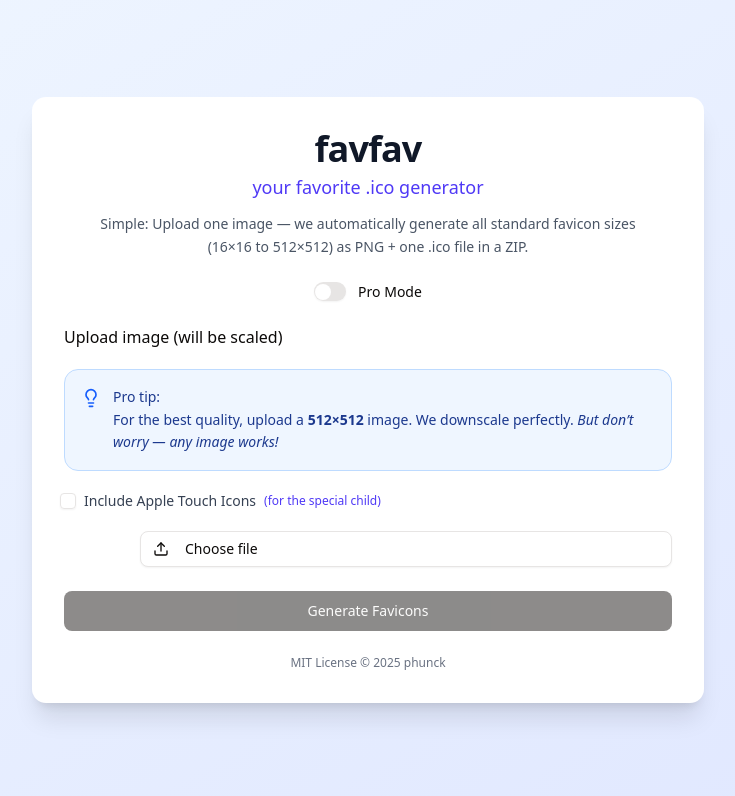
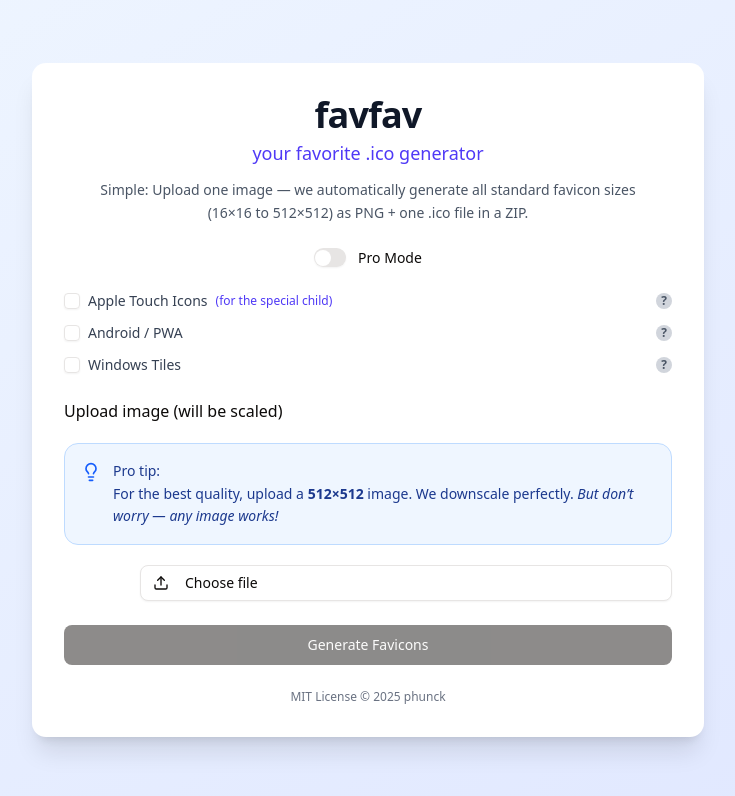
Before and after one commit to phunck/favfav, a Next.js app: page / in a window 1280 px wide. Shown: the top 796 px of the page, without its empty margins (272-1007 px from the left). Built offline with nearby package versions, Linux system fonts and the light colour scheme.

Commit message:
feat: full platform support with 3 opt-in checkboxes + ? tooltips
- Apple, Android/PWA (192, 196, 512 incl. legacy), Windows Tiles
- Hover ? tooltips explain each platform
- Generates manifest.json + browserconfig.xml
- All sizes: 16–512, 70, 120–196, 310
- Zero bloat: only selected platforms

```diff
--- a/package.json
+++ b/package.json
@@ -15,6 +15,7 @@
     "@radix-ui/react-scroll-area": "^1.2.10",
     "@radix-ui/react-slot": "^1.2.3",
     "@radix-ui/react-switch": "^1.2.6",
+    "@radix-ui/react-tooltip": "^1.2.8",
     "class-variance-authority": "^0.7.1",
     "clsx": "^2.1.1",
     "ico-endec": "^0.1.6",
--- a/src/app/api/generate-favicon/route.ts
+++ b/src/app/api/generate-favicon/route.ts
@@ -7,6 +7,8 @@ export async function POST(req: NextRequest) {
     const formData = await req.formData();
     const mode = formData.get("mode") as "simple" | "advanced";
     const includeApple = formData.get("includeApple") === "true";
+    const includeAndroid = formData.get("includeAndroid") === "true";
+    const includeWindows = formData.get("includeWindows") === "true";
 
     let zipBuffer: Buffer;
 
@@ -19,11 +21,11 @@ export async function POST(req: NextRequest) {
           if (file) advancedImages[size] = file;
         }
       }
-      zipBuffer = await generateFaviconZip("advanced", undefined, advancedImages, includeApple);
+      zipBuffer = await generateFaviconZip("advanced", undefined, advancedImages, includeApple, includeAndroid, includeWindows);
     } else {
       const image = formData.get("image") as File;
       if (!image) return new Response("No image uploaded", { status: 400 });
-      zipBuffer = await generateFaviconZip("simple", image, undefined, includeApple);
+      zipBuffer = await generateFaviconZip("simple", image, undefined, includeApple, includeAndroid, includeWindows);
     }
 
     return new Response(zipBuffer.buffer as BodyInit, {
--- a/src/app/page.tsx
+++ b/src/app/page.tsx
@@ -8,17 +8,22 @@ import { Switch } from "@/components/ui/switch";
 import { Card, CardContent, CardHeader, CardTitle } from "@/components/ui/card";
 import { ScrollArea } from "@/components/ui/scroll-area";
 import { Checkbox } from "@/components/ui/checkbox";
+import { Tooltip, TooltipContent, TooltipProvider, TooltipTrigger } from "@/components/ui/tooltip";
 import { CustomFileInput } from "@/components/CustomFileInput";
 import { InfoTip } from "@/components/InfoTip";
 
-const ICO_SIZES = [16, 32, 48, 64, 128, 256, 512] as const;
+const ICO_SIZES = [16, 32, 48, 64, 128, 144, 192, 256, 512] as const;
 const APPLE_SIZES = [120, 152, 167, 180] as const;
+const ANDROID_SIZES = [192, 196, 512] as const;
+const WINDOWS_SIZES = [70, 144, 150, 310] as const;
 
 export default function Home() {
   const [simpleFile, setSimpleFile] = useState<File | null>(null);
   const [advancedFiles, setAdvancedFiles] = useState<Record<number, File | null>>({});
   const [isAdvanced, setIsAdvanced] = useState(false);
   const [includeApple, setIncludeApple] = useState(false);
+  const [includeAndroid, setIncludeAndroid] = useState(false);
+  const [includeWindows, setIncludeWindows] = useState(false);
   const [loading, setLoading] = useState(false);
   const [progress, setProgress] = useState(0);
   const [downloadUrl, setDownloadUrl] = useState<string | null>(null);
@@ -55,6 +60,8 @@ export default function Home() {
     }
 
     formData.append("includeApple", includeApple.toString());
+    formData.append("includeAndroid", includeAndroid.toString());
+    formData.append("includeWindows", includeWindows.toString());
 
     try {
       const res = await fetch("/api/generate-favicon", {
@@ -81,7 +88,9 @@ export default function Home() {
 
   const displaySizes = [
     ...ICO_SIZES,
-    ...(isAdvanced && includeApple ? APPLE_SIZES : [])
+    ...(isAdvanced && includeApple ? APPLE_SIZES : []),
+    ...(isAdvanced && includeAndroid ? ANDROID_SIZES.filter(s => s !== 192 && s !== 512) : []),
+    ...(isAdvanced && includeWindows ? WINDOWS_SIZES.filter(s => s !== 144) : [])
   ].sort((a, b) => a - b);
 
   return (
@@ -113,12 +122,95 @@ export default function Home() {
           </Label>
         </div>
 
+        {/* ==================== PLATFORM CHECKBOXES ==================== */}
+        <div className="space-y-3">
+          {/* Apple */}
+          <div className="flex items-center justify-between">
+            <div className="flex items-center space-x-2">
+              <Checkbox
+                id="apple"
+                checked={includeApple}
+                onCheckedChange={(checked) => setIncludeApple(checked === true)}
+              />
+              <Label htmlFor="apple" className="cursor-pointer text-sm font-normal text-gray-700">
+                Apple Touch Icons{" "}
+                <span className="text-indigo-600 font-medium text-xs">
+                  (for the special child)
+                </span>
+              </Label>
+            </div>
+            <TooltipProvider>
+              <Tooltip>
+                <TooltipTrigger asChild>
+                  <button className="w-4 h-4 rounded-full bg-gray-300 text-gray-600 text-xs font-bold flex items-center justify-center hover:bg-gray-400">
+                    ?
+                  </button>
+                </TooltipTrigger>
+                <TooltipContent>
+                  <p>iPhone & iPad homescreen icons (120–180px)</p>
+                </TooltipContent>
+              </Tooltip>
+            </TooltipProvider>
+          </div>
+
+          {/* Android / PWA (inkl. Legacy) */}
+          <div className="flex items-center justify-between">
+            <div className="flex items-center space-x-2">
+              <Checkbox
+                id="android"
+                checked={includeAndroid}
+                onCheckedChange={(checked) => setIncludeAndroid(checked === true)}
+              />
+              <Label htmlFor="android" className="cursor-pointer text-sm font-normal text-gray-700">
+                Android / PWA
+              </Label>
+            </div>
+            <TooltipProvider>
+              <Tooltip>
+                <TooltipTrigger asChild>
+                  <button className="w-4 h-4 rounded-full bg-gray-300 text-gray-600 text-xs font-bold flex items-center justify-center hover:bg-gray-400">
+                    ?
+                  </button>
+                </TooltipTrigger>
+                <TooltipContent>
+                  <p>Chrome & Android homescreen (192×192, 196×196 legacy, 512×512)</p>
+                </TooltipContent>
+              </Tooltip>
+            </TooltipProvider>
+          </div>
+
+          {/* Windows Tiles */}
+          <div className="flex items-center justify-between">
+            <div className="flex items-center space-x-2">
+              <Checkbox
+                id="windows"
+                checked={includeWindows}
+                onCheckedChange={(checked) => setIncludeWindows(checked === true)}
+              />
+              <Label htmlFor="windows" className="cursor-pointer text-sm font-normal text-gray-700">
+                Windows Tiles
+              </Label>
+            </div>
+            <TooltipProvider>
+              <Tooltip>
+                <TooltipTrigger asChild>
+                  <button className="w-4 h-4 rounded-full bg-gray-300 text-gray-600 text-xs font-bold flex items-center justify-center hover:bg-gray-400">
+                    ?
+                  </button>
+                </TooltipTrigger>
+                <TooltipContent>
+                  <p>Windows Start menu & taskbar tiles (70×70 to 310×310)</p>
+                </TooltipContent>
+              </Tooltip>
+            </TooltipProvider>
+          </div>
+        </div>
+
         {/* ==================== SIMPLE MODE ==================== */}
         {!isAdvanced && (
           <div className="space-y-5">
             <Label className="text-base font-medium">Upload image (will be scaled)</Label>
 
-            {/* Simple Mode InfoTip */}
             <InfoTip>
               <p className="font-medium">Pro tip:</p>
               <p>
@@ -126,21 +218,6 @@ export default function Home() {
                 We downscale perfectly. <em>But don’t worry — any image works!</em>
               </p>
             </InfoTip>
-
-            {/* Apple Checkbox */}
-            <div className="flex items-center space-x-2 -ml-1">
-              <Checkbox
-                id="include-apple"
-                checked={includeApple}
-                onCheckedChange={(checked) => setIncludeApple(checked as boolean)}
-              />
-              <Label htmlFor="include-apple" className="cursor-pointer text-sm font-normal text-gray-700">
-                Include Apple Touch Icons{" "}
-                <span className="text-indigo-600 font-medium text-xs">
-                  (for the special child)
-                </span>
-              </Label>
-            </div>
 
             <CustomFileInput
               id="simple-image"
@@ -158,8 +235,6 @@ export default function Home() {
               <CardTitle>Upload per size</CardTitle>
             </CardHeader>
             <CardContent className="space-y-6">
-
-              {/* Pro Mode InfoTip */}
               <InfoTip>
                 <p className="font-medium">Pixel-perfect control:</p>
                 <p>
@@ -168,22 +243,6 @@ export default function Home() {
                 </p>
               </InfoTip>
 
-              {/* Apple Checkbox */}
-              <div className="flex items-center space-x-2 -ml-1">
-                <Checkbox
-                  id="include-apple"
-                  checked={includeApple}
-                  onCheckedChange={(checked) => setIncludeApple(checked as boolean)}
-                />
-                <Label htmlFor="include-apple" className="cursor-pointer text-sm font-normal text-gray-700">
-                  Include Apple Touch Icons{" "}
-                  <span className="text-indigo-600 font-medium text-xs">
-                    (for the special child)
-                  </span>
-                </Label>
-              </div>
-
-              {/* Dynamische Größenliste */}
               <ScrollArea className="h-96 pr-4">
                 <div className="space-y-4">
                   {displaySizes.map((size) => (
--- /dev/null
+++ b/src/components/ui/tooltip.tsx
@@ -0,0 +1,61 @@
+"use client"
+
+import * as React from "react"
+import * as TooltipPrimitive from "@radix-ui/react-tooltip"
+
+import { cn } from "@/lib/utils"
+
+function TooltipProvider({
+  delayDuration = 0,
+  ...props
+}: React.ComponentProps<typeof TooltipPrimitive.Provider>) {
+  return (
+    <TooltipPrimitive.Provider
+      data-slot="tooltip-provider"
+      delayDuration={delayDuration}
+      {...props}
+    />
+  )
+}
+
+function Tooltip({
+  ...props
+}: React.ComponentProps<typeof TooltipPrimitive.Root>) {
+  return (
+    <TooltipProvider>
+      <TooltipPrimitive.Root data-slot="tooltip" {...props} />
+    </TooltipProvider>
+  )
+}
+
+function TooltipTrigger({
+  ...props
+}: React.ComponentProps<typeof TooltipPrimitive.Trigger>) {
+  return <TooltipPrimitive.Trigger data-slot="tooltip-trigger" {...props} />
+}
+
+function TooltipContent({
+  className,
+  sideOffset = 0,
+  children,
+  ...props
+}: React.ComponentProps<typeof TooltipPrimitive.Content>) {
+  return (
+    <TooltipPrimitive.Portal>
+      <TooltipPrimitive.Content
+        data-slot="tooltip-content"
+        sideOffset={sideOffset}
+        className={cn(
+          "bg-foreground text-background animate-in fade-in-0 zoom-in-95 data-[state=closed]:animate-out data-[state=closed]:fade-out-0 data-[state=closed]:zoom-out-95 data-[side=bottom]:slide-in-from-top-2 data-[side=left]:slide-in-from-right-2 data-[side=right]:slide-in-from-left-2 data-[side=top]:slide-in-from-bottom-2 z-50 w-fit origin-(--radix-tooltip-content-transform-origin) rounded-md px-3 py-1.5 text-xs text-balance",
+          className
+        )}
+        {...props}
+      >
+        {children}
+        <TooltipPrimitive.Arrow className="bg-foreground fill-foreground z-50 size-2.5 translate-y-[calc(-50%_-_2px)] rotate-45 rounded-[2px]" />
+      </TooltipPrimitive.Content>
+    </TooltipPrimitive.Portal>
+  )
+}
+
+export { Tooltip, TooltipTrigger, TooltipContent, TooltipProvider }
--- a/src/lib/favicon-generator.ts
+++ b/src/lib/favicon-generator.ts
@@ -3,83 +3,82 @@ import sharp from "sharp";
 import { encodeIco } from "ico-endec";
 import JSZip from "jszip";
 
-const ALL_SIZES = [16, 32, 48, 64, 128, 256, 512] as const;
+const ALL_SIZES = [16, 32, 48, 64, 128, 144, 192, 256, 512] as const;
 const APPLE_SIZES = [120, 152, 167, 180] as const;
+const ANDROID_SIZES = [192, 196, 512] as const;
+const WINDOWS_SIZES = [70, 144, 150, 310] as const;
 
 export async function generateFaviconZip(
   mode: "simple" | "advanced",
   simpleImage?: File,
   advancedImages?: Record<number, File>,
-  includeApple: boolean = false
+  includeApple: boolean = false,
+  includeAndroid: boolean = false,
+  includeWindows: boolean = false
 ): Promise<Buffer> {
   const zip = new JSZip();
   const icoBuffers: Buffer[] = [];
 
-  // Helper: Resize nur wenn nötig
   const resizeIfNeeded = async (buffer: Buffer, targetSize: number, sourceSize?: number): Promise<Buffer> => {
-    if (sourceSize === targetSize) {
-      return buffer; // Pixel-perfect: 1:1
-    }
+    if (sourceSize === targetSize) return buffer;
     return await sharp(buffer)
-      .resize(targetSize, targetSize, {
-        fit: "contain",
-        background: { r: 0, g: 0, b: 0, alpha: 0 },
-      })
+      .resize(targetSize, targetSize, { fit: "contain", background: { r: 0, g: 0, b: 0, alpha: 0 } })
       .png()
       .toBuffer();
   };
 
+  // ==================== PRO MODE ====================
   if (mode === "advanced" && advancedImages) {
-    // 1. Sammle alle hochgeladenen Bilder mit Größe
     const uploaded = Object.entries(advancedImages)
       .map(([sizeStr, file]) => ({ size: parseInt(sizeStr, 10), file }))
       .filter((x): x is { size: number; file: File } => x.file !== null);
 
-    // 2. Finde das größte Bild für Fallback
     const largest = uploaded.reduce((max, cur) => (cur.size > max.size ? cur : max), uploaded[0]);
 
-    // 3. Zielgrößen bestimmen
     const targetSizes = [
       ...ALL_SIZES,
       ...(includeApple ? APPLE_SIZES : []),
+      ...(includeAndroid ? ANDROID_SIZES.filter(s => !ALL_SIZES.includes(s as any)) : []),
+      ...(includeWindows ? WINDOWS_SIZES.filter(s => !ALL_SIZES.includes(s as any)) : [])
     ];
 
-    // 4. Für jede Zielgröße
     for (const targetSize of targetSizes) {
-      const uploadedForSize = uploaded.find((x) => x.size === targetSize);
-
+      const uploadedForSize = uploaded.find(x => x.size === targetSize);
       let sourceBuffer: Buffer;
       let sourceSize: number;
 
       if (uploadedForSize) {
-        // Pixel-perfect: 1:1
         sourceBuffer = Buffer.from(await uploadedForSize.file.arrayBuffer());
         sourceSize = uploadedForSize.size;
       } else if (largest && largest.size >= targetSize) {
-        // Runterskalieren vom größten
         sourceBuffer = Buffer.from(await largest.file.arrayBuffer());
         sourceSize = largest.size;
       } else if (largest) {
-        // Hochskalieren (nur wenn keine bessere Option)
         sourceBuffer = Buffer.from(await largest.file.arrayBuffer());
         sourceSize = largest.size;
       } else {
-        continue; // Sollte nie passieren
+        continue;
       }
 
       const png = await resizeIfNeeded(sourceBuffer, targetSize, sourceSize);
-      const filename = targetSize <= 512
-        ? `favicon-${targetSize}x${targetSize}.png`
-        : `apple-touch-icon-${targetSize}x${targetSize}.png`;
+      let filename = "";
+
+      if (ALL_SIZES.includes(targetSize as any)) {
+        filename = `favicon-${targetSize}x${targetSize}.png`;
+      } else if (APPLE_SIZES.includes(targetSize as any)) {
+        filename = `apple-touch-icon-${targetSize}x${targetSize}.png`;
+      } else if (ANDROID_SIZES.includes(targetSize as any)) {
+        filename = `android-chrome-${targetSize}x${targetSize}.png`;
+      } else if (WINDOWS_SIZES.includes(targetSize as any)) {
+        filename = `mstile-${targetSize}x${targetSize}.png`;
+      }
 
       zip.file(filename, png);
-      icoBuffers.push(png);
+      if (targetSize <= 256) icoBuffers.push(png);
     }
 
-    // .ico nur aus Standardgrößen (max 256 für ICO)
-    const icoStandard = icoBuffers.filter((_, i) => targetSizes[i] <= 256);
-    if (icoStandard.length > 0) {
-      zip.file("favicon.ico", encodeIco(icoStandard));
+    if (icoBuffers.length > 0) {
+      zip.file("favicon.ico", encodeIco(icoBuffers));
     }
   }
 
@@ -87,30 +86,78 @@ export async function generateFaviconZip(
   else if (mode === "simple" && simpleImage) {
     const buffer = Buffer.from(await simpleImage.arrayBuffer());
 
-    // Alle Standardgrößen generieren (immer, auch bei Upscaling)
     for (const size of ALL_SIZES) {
       const png = await sharp(buffer)
         .resize(size, size, { fit: "contain", background: { r: 0, g: 0, b: 0, alpha: 0 } })
         .png()
         .toBuffer();
       zip.file(`favicon-${size}x${size}.png`, png);
-      icoBuffers.push(png);
+      if (size <= 256) icoBuffers.push(png);
     }
 
-    // Apple nur bei includeApple
     if (includeApple) {
       for (const size of APPLE_SIZES) {
-        const applePng = await sharp(buffer)
+        const png = await sharp(buffer)
           .resize(size, size, { fit: "contain", background: { r: 0, g: 0, b: 0, alpha: 0 } })
           .png()
           .toBuffer();
-        zip.file(`apple-touch-icon-${size}x${size}.png`, applePng);
+        zip.file(`apple-touch-icon-${size}x${size}.png`, png);
       }
     }
 
-    // .ico aus Standardgrößen
-    const icoStandard = icoBuffers.slice(0, ALL_SIZES.length);
-    zip.file("favicon.ico", encodeIco(icoStandard));
+    if (includeAndroid) {
+      for (const size of ANDROID_SIZES) {
+        const png = await sharp(buffer)
+          .resize(size, size, { fit: "contain", background: { r: 0, g: 0, b: 0, alpha: 0 } })
+          .png()
+          .toBuffer();
+        zip.file(`android-chrome-${size}x${size}.png`, png);
+      }
+    }
+
+    if (includeWindows) {
+      for (const size of WINDOWS_SIZES) {
+        const png = await sharp(buffer)
+          .resize(size, size, { fit: "contain", background: { r: 0, g: 0, b: 0, alpha: 0 } })
+          .png()
+          .toBuffer();
+        zip.file(`mstile-${size}x${size}.png`, png);
+      }
+    }
+
+    zip.file("favicon.ico", encodeIco(icoBuffers));
+  }
+
+  // ==================== CONFIG FILES ====================
+  if (includeAndroid) {
+    const manifest = {
+      name: "favfav",
+      short_name: "favfav",
+      icons: ANDROID_SIZES.map(size => ({
+        src: `android-chrome-${size}x${size}.png`,
+        sizes: `${size}x${size}`,
+        type: "image/png"
+      })),
+      theme_color: "#6366f1",
+      background_color: "#ffffff",
+      display: "standalone"
+    };
+    zip.file("manifest.json", JSON.stringify(manifest, null, 2));
+  }
+
+  if (includeWindows) {
+    const browserconfig = `<?xml version="1.0" encoding="utf-8"?>
+<browserconfig>
+  <msapplication>
+    <tile>
+      <square70x70logo src="mstile-70x70.png"/>
+      <square150x150logo src="mstile-150x150.png"/>
+      <square310x310logo src="mstile-310x310.png"/>
+      <TileColor>#6366f1</TileColor>
+    </tile>
+  </msapplication>
+</browserconfig>`;
+    zip.file("browserconfig.xml", browserconfig);
   }
 
   // ==================== HTML EXAMPLE ====================
@@ -124,9 +171,15 @@ export async function generateFaviconZip(
   ];
 
   if (includeApple) {
-    htmlLines.push(
-      ...APPLE_SIZES.map(s => `  <link rel="apple-touch-icon" sizes="${s}x${s}" href="apple-touch-icon-${s}x${s}.png">`)
-    );
+    htmlLines.push(...APPLE_SIZES.map(s => `  <link rel="apple-touch-icon" sizes="${s}x${s}" href="apple-touch-icon-${s}x${s}.png">`));
+  }
+  if (includeAndroid) {
+    htmlLines.push('  <link rel="manifest" href="manifest.json">');
+  }
+  if (includeWindows) {
+    htmlLines.push('  <meta name="msapplication-TileColor" content="#6366f1">');
+    htmlLines.push('  <meta name="msapplication-TileImage" content="mstile-144x144.png">');
+    htmlLines.push('  <meta name="msapplication-config" content="browserconfig.xml">');
   }
 
   htmlLines.push('</head><body><h1>favfav – your favicons are ready!</h1></body></html>');
```
Also changed, not shown: 1 other file (tests, documents, lock files or other folders).
